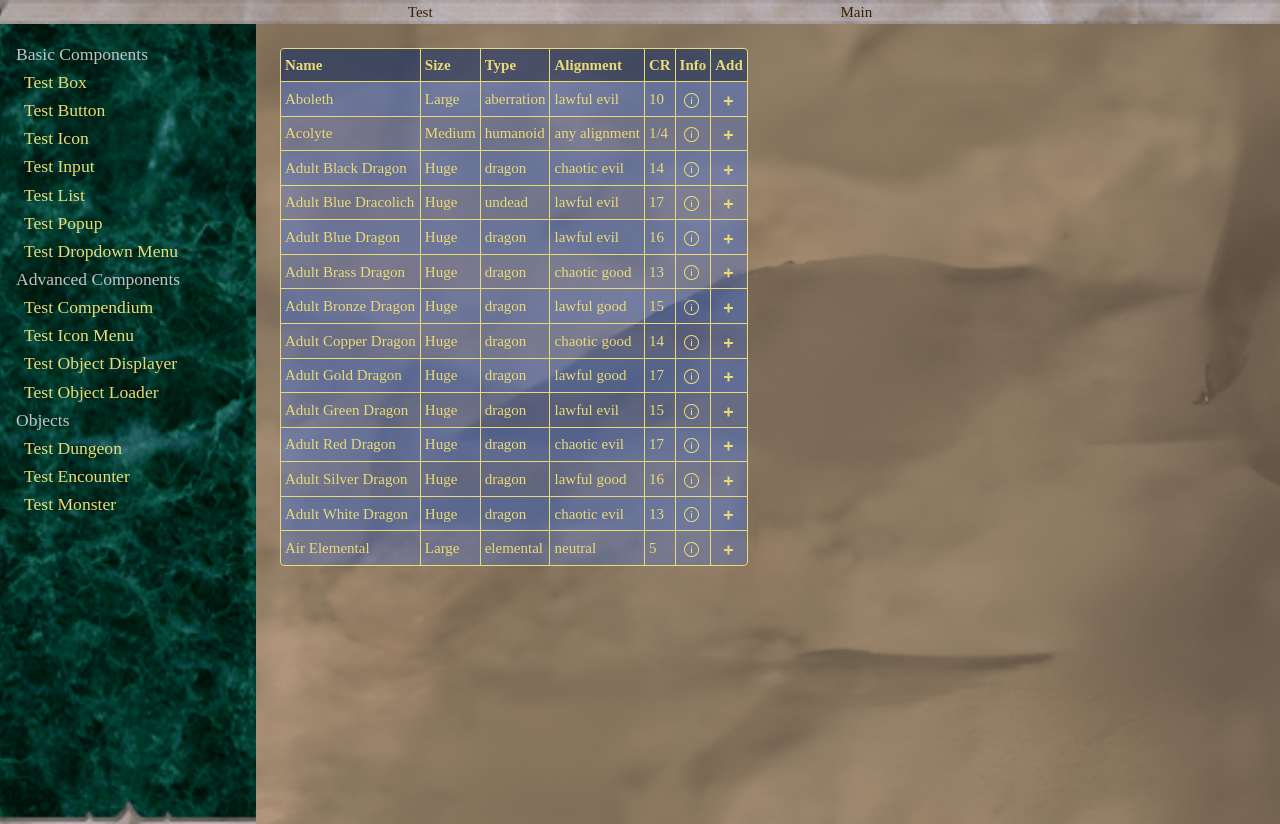
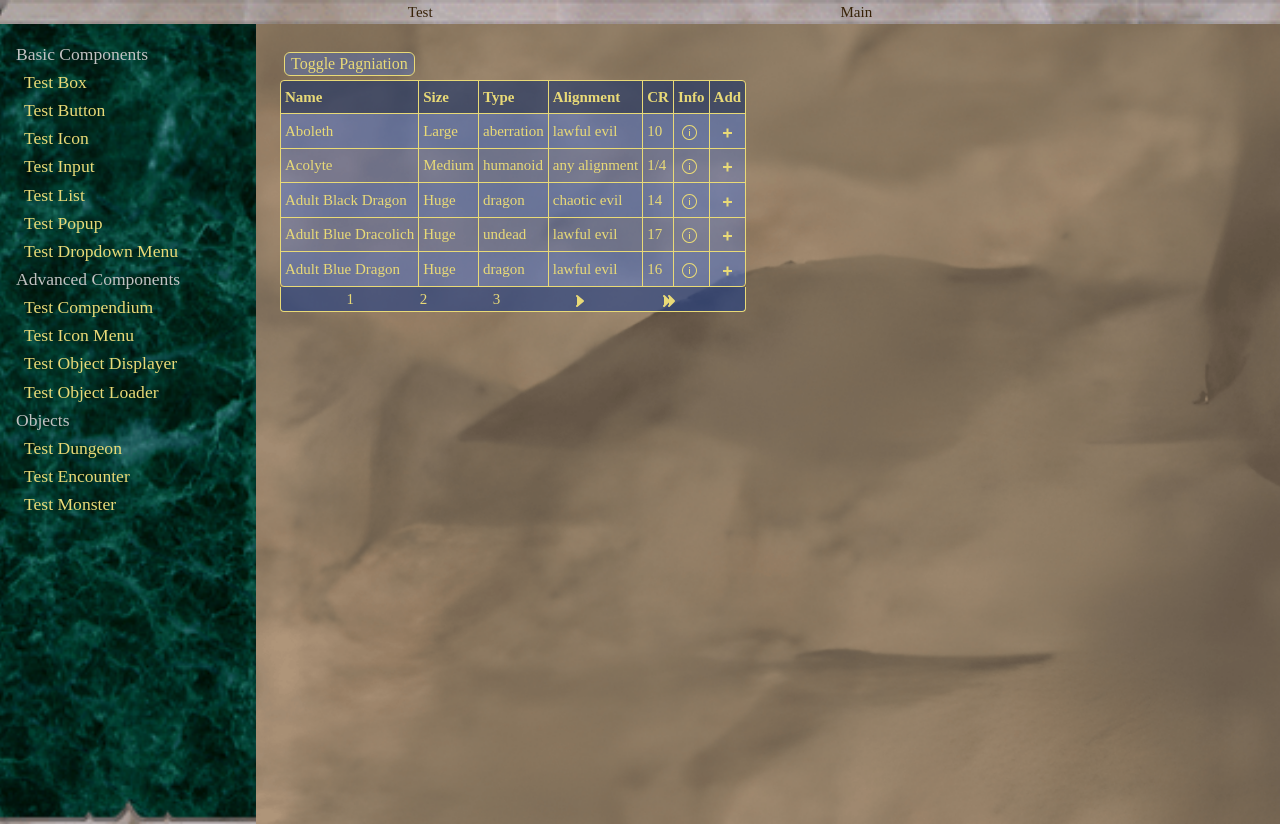
Before and after one commit to CiutinaIrina/DnD_Encounter_Generator, a Vue app: page /list in a window 1280 px wide. Built offline with nearby package versions, Linux system fonts and the light colour scheme; what @dafcoe/vue-collapsible-panel would draw is missing.

Commit message:
crude functionalities for pagination

```diff
--- a/src/common/icons.js
+++ b/src/common/icons.js
@@ -6,6 +6,10 @@ const CANCEL_SVG = `<svg xmlns="http://www.w3.org/2000/svg" viewBox="0 0 2048 20
 const FILTER_SVG = `<svg xmlns="http://www.w3.org/2000/svg" viewBox="0 0 2048 2048"><path d="M2048 128v219l-768 768v805H768v-805L0 347V128h2048zm-128 128H128v37l768 768v731h256v-731l768-768v-37z" fill="currentColor"/></svg>`;
 const CHEVRON_SVG = `<svg xmlns="http://www.w3.org/2000/svg" width="16" height="16" viewBox="0 0 16 16" fill="currentColor"><path d="M4 6l4 4 4-4H4z"/></svg>`
 const ADD_SVG = `<svg xmlns="http://www.w3.org/2000/svg" viewBox="0 0 2048 2048"><path d="M1792 896v256H1344v448h-256v-448H640V896h448V448h256v448h448z" fill="currentColor"/></svg>`;
+const NEXT_PAGE_SVG = `<svg width="20" height="20" viewBox="0 0 20 20" fill="none" xmlns="http://www.w3.org/2000/svg"><path d="M7 5l6 5-6 5" stroke="currentColor" stroke-width="2" stroke-linecap="round" stroke-linejoin="round"/></svg>`;
+const PREV_PAGE_SVG = `<svg width="20" height="20" viewBox="0 0 20 20" fill="none" xmlns="http://www.w3.org/2000/svg"><path d="M13 5l-6 5 6 5" stroke="currentColor" stroke-width="2" stroke-linecap="round" stroke-linejoin="round"/></svg>`;
+const FIRST_PAGE_SVG = `<svg width="20" height="20" viewBox="0 0 20 20" fill="none" xmlns="http://www.w3.org/2000/svg"><path d="M15 5l-5 5 5 5" stroke="currentColor" stroke-width="2" stroke-linecap="round" stroke-linejoin="round"/><path d="M10 5l-5 5 5 5" stroke="currentColor" stroke-width="2" stroke-linecap="round" stroke-linejoin="round"/></svg>`;
+const LAST_PAGE_SVG = `<svg width="20" height="20" viewBox="0 0 20 20" fill="none" xmlns="http://www.w3.org/2000/svg"><path d="M5 5l5 5-5 5" stroke="currentColor" stroke-width="2" stroke-linecap="round" stroke-linejoin="round"/><path d="M10 5l5 5-5 5" stroke="currentColor" stroke-width="2" stroke-linecap="round" stroke-linejoin="round"/></svg>`;
 
 const DELETE = "delete";
 const LOAD = "load";
@@ -15,8 +19,12 @@ const CANCEL = "cancel";
 const FILTER = "filter";
 const CHEVRON = "chevron";
 const ADD = "add";
+const NEXT_PAGE = "next_page";
+const PREV_PAGE = "prev_page";
+const FIRST_PAGE = "first_page";
+const LAST_PAGE = "last_page";
 
-const ICON_LIST = [DELETE, LOAD, SAVE, INFO, CANCEL, FILTER, CHEVRON, ADD];
+const ICON_LIST = [DELETE, LOAD, SAVE, INFO, CANCEL, FILTER, CHEVRON, ADD, NEXT_PAGE, PREV_PAGE, FIRST_PAGE, LAST_PAGE];
 
 const ICON_SVGS = {
     [DELETE]: DELETE_SVG,
@@ -27,6 +35,10 @@ const ICON_SVGS = {
     [FILTER]: FILTER_SVG,
     [CHEVRON]: CHEVRON_SVG,
     [ADD]: ADD_SVG,
+    [NEXT_PAGE]: NEXT_PAGE_SVG,
+    [PREV_PAGE]: PREV_PAGE_SVG,
+    [FIRST_PAGE]: FIRST_PAGE_SVG,
+    [LAST_PAGE]: LAST_PAGE_SVG,
 };
 
 export default {
@@ -38,6 +50,10 @@ export default {
     FILTER,
     CHEVRON,
     ADD,
+    NEXT_PAGE,
+    PREV_PAGE,
+    FIRST_PAGE,
+    LAST_PAGE,
 
     ICON_LIST,
     ICON_SVGS,
--- a/src/components/degList.vue
+++ b/src/components/degList.vue
@@ -1,8 +1,9 @@
 <script setup>
-import { computed, ref, onMounted } from 'vue'
+import { computed, ref } from 'vue'
 
 import degIcon from '../components/degIcon.vue'
 
+const pageNumber = ref(1);
 
 const props = defineProps({
   rows: {
@@ -21,16 +22,75 @@ const props = defineProps({
     type: Function,
     default: () => {},
   },
+  hasPagination: {
+    type: Boolean,
+    default: false,
+  },
+  numbersPerPage: {
+    type: Number,
+    default: 10,
+  },
 })
 
 const computedColumns = computed(() => {
   return [...props.columns, ...props.icons];
-})
+});
+
+const totalPages = computed(() => {
+  return Math.ceil(props.rows.length / props.numbersPerPage);
+});
+
+const pageArray = computed(() => {
+  return Array.from({ length: totalPages.value }, (_, i) => i + 1);
+});
+
+const getPageRows = computed(() => {
+  const startIndex = (pageNumber.value - 1) * props.numbersPerPage;
+  const endIndex = startIndex + props.numbersPerPage;
+  return props.rows.slice(startIndex, endIndex);
+});
+
+const hasFirstPageIcon = computed(() => {
+  return pageNumber.value > 2;
+});
+
+const hasPrevPageIcon = computed(() => {
+  return pageNumber.value > 1;
+});
+
+const hasNextPageIcon = computed(() => {
+  return pageNumber.value < totalPages.value;
+});
+
+const hasLastPageIcon = computed(() => {
+  return pageNumber.value < totalPages.value - 1;
+});
+
+const updatePage = (page) => {
+  pageNumber.value = page;
+};
+
+const firstPage = () => {
+  updatePage(1);
+};
+
+const prevPage = () => {
+  updatePage(pageNumber.value - 1);
+};
+
+const nextPage = () => {
+  updatePage(pageNumber.value + 1);
+};
+
+const lastPage = () => {
+  updatePage(totalPages.value);
+};
+
 
 </script>
 
 <template>
-  <div>
+  <div class="deg-list">
     <table class="deg-list-table">
       <thead>
         <tr>
@@ -44,7 +104,7 @@ const computedColumns = computed(() => {
       </thead>
       <tbody>
         <tr
-          v-for="row in rows"
+          v-for="row in getPageRows"
           :key="row"
         >
           <td
@@ -59,10 +119,45 @@ const computedColumns = computed(() => {
         </tr>
       </tbody>
     </table>
+    <div
+      v-if="hasPagination"
+      class="deg-list-pagination"
+    >
+      <deg-icon
+        v-if="hasFirstPageIcon"
+        name="first_page"
+        @click="firstPage()"
+      />
+      <deg-icon
+        v-if="hasPrevPageIcon"
+        name="prev_page"
+        @click="prevPage()"
+
+      />
+      <div
+        v-for="page in pageArray"
+        class="deg-list-pagination-pages"
+        :key="page"
+        @click="updatePage(page)"
+      >
+        {{ page }}
+      </div>
+      <deg-icon
+        v-if="hasNextPageIcon"
+        name="next_page"
+        @click="nextPage()"
+      />
+      <deg-icon
+        v-if="hasLastPageIcon"
+        name="last_page"
+        @click="lastPage()"
+      />
+    </div>
   </div>
 </template>
 
 <style scoped>
+.deg-list {
   .deg-list-table {
     border: 1px solid rgb(233, 218, 119);
     border-radius: 4px;
@@ -142,4 +237,32 @@ const computedColumns = computed(() => {
     }
   }
 
+  &[has-pagination="true"] {
+    .deg-list-table {
+      color: fuchsia;
+    }
+
+    .deg-list-table tbody tr:last-child {
+      td:last-child {
+        border-bottom-right-radius: 0;
+      }
+
+      td:first-child {
+        border-bottom-left-radius: 0;
+      }
+    }
+  }
+
+  .deg-list-pagination {
+    background-color: rgba(29, 61, 135, 0.6);
+    border: 1px solid rgb(233, 218, 119);
+    border-top: none;
+    border-bottom-left-radius: 4px;
+    border-bottom-right-radius: 4px;
+    display: flex;
+    justify-content: space-evenly;
+  }
+}
+
+
 </style>
--- a/src/test/TestList.vue
+++ b/src/test/TestList.vue
@@ -2,18 +2,23 @@
 import { ref, onMounted } from 'vue'
 
 import degList from '../components/degList.vue'
+import degButton from '../components/degButton.vue'
 
-const shortMonsterList = ref([]);
+const monsterList1 = ref([]);
+const monsterList2 = ref([]);
 const listIcons = ref(["info", "add"]);
 const columns = ref(["name", "size", "type", "alignment", "challenge_rating"]);
+const hasPagination = ref(true);
+const numbersPerPage = ref(5);
 
 
 onMounted(async () => {
   const response = await fetch('src/common/srdMonsters.json');
   const data = await response.json();
-  shortMonsterList.value = data.slice(0, 14);
+  monsterList1.value = data.slice(0, 14);
+  monsterList2.value = data.slice(0, 2);
 
-  console.log(shortMonsterList.value);
+  console.log(monsterList1.value);
 });
 
 const columnHeaderFormatter = (column) => {
@@ -24,15 +29,26 @@ const columnHeaderFormatter = (column) => {
   return column.replace(/_/g, ' ').replace(/\b\w/g, c => c.toUpperCase());
 };
 
+const togglePagination = () => {
+  hasPagination.value = !hasPagination.value;
+};
+
 </script>
 
 <template>
   <div>
+    <deg-button
+      label="Toggle Pagniation"
+      @click="togglePagination"
+    />
+    <br>
     <deg-list
-      :rows="shortMonsterList"
+      :rows="monsterList1"
       :columns="columns"
       :icons="listIcons"
       :column-header-formatter="columnHeaderFormatter"
+      :has-pagination="hasPagination"
+      :numbers-per-page="numbersPerPage"
     />
   </div>
 </template>
```
Lines whose indentation alone changed are shown as unchanged.
